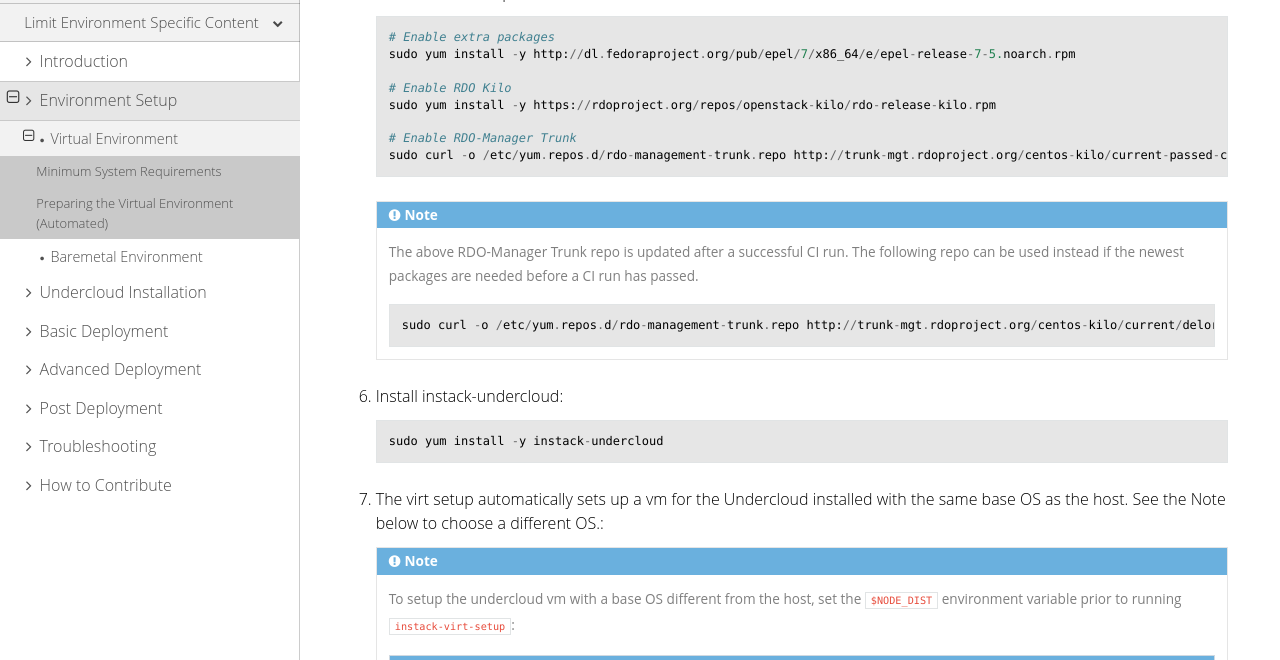
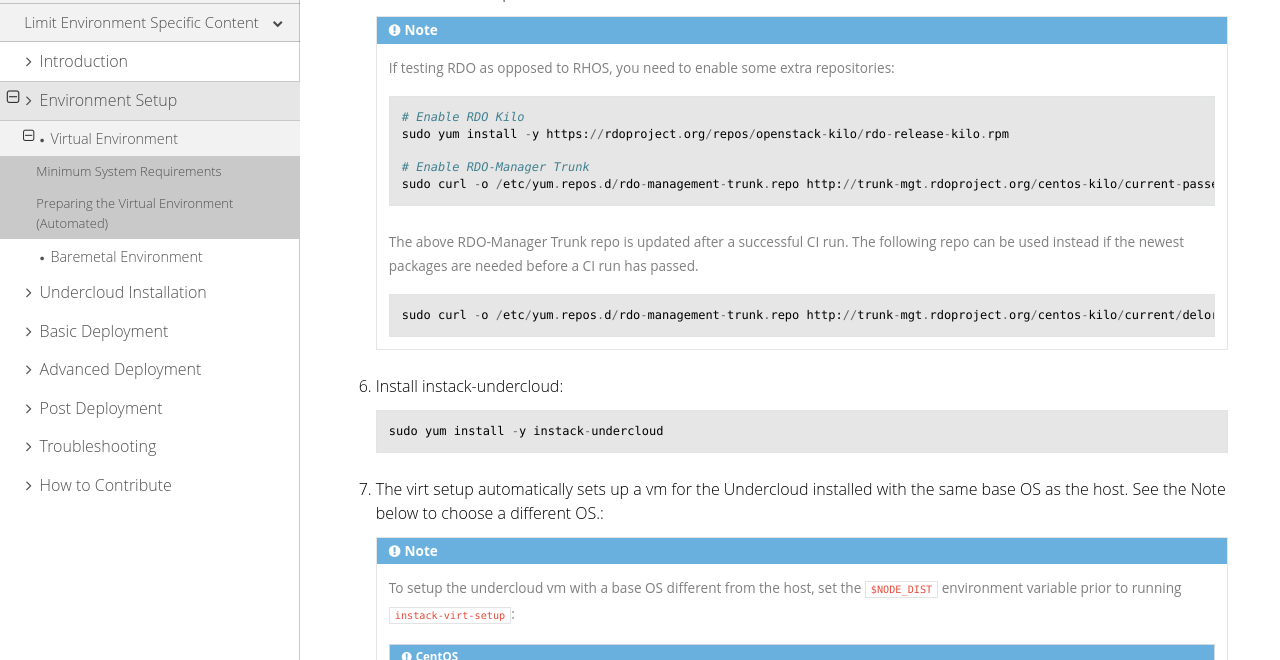
Before and after one commit to openstack-archive/instack-undercloud, a Sphinx documentation site: the page built from doc/source/environments/virtual.rst, in a window 1280 px wide and 900 px high, scrolled down 1122 px, cut to the strip 240-900 px from the top of the window. Built offline with Sphinx 7.4.7 and the Read the Docs theme 2.0.0, drawn with Linux system fonts in a browser that asks for light colours.

Commit message:
Change wording to make RHOS more prominent
Previous wording suggested that RHOS did not include RDO.
Also the wording was a double negative "if only" - "then skip".
This is intended to be less confusing.

Change-Id: I10d634a65e50c64295be6b1b9e766f73ebab832a

```diff
--- a/doc/source/environments/virtual.rst
+++ b/doc/source/environments/virtual.rst
@@ -129,22 +129,18 @@
               sudo yum install -y yum-utils
               sudo yum-config-manager --enable rhelosp-rhel-7-server-opt
 
-          .. note::
-             If testing only RHOS as opposed to RDO, all the needed repositories are
-             now enabled. Skip the step to enable RDO, epel, and RDO-Manager below.
+   .. note::
+     If testing RDO as opposed to RHOS, you need to enable some extra
+     repositories:
 
-   ::
+     ::
 
-       # Enable extra packages
-       sudo yum install -y http://dl.fedoraproject.org/pub/epel/7/x86_64/e/epel-release-7-5.noarch.rpm
+         # Enable RDO Kilo
+         sudo yum install -y https://rdoproject.org/repos/openstack-kilo/rdo-release-kilo.rpm
 
-       # Enable RDO Kilo
-       sudo yum install -y https://rdoproject.org/repos/openstack-kilo/rdo-release-kilo.rpm
+         # Enable RDO-Manager Trunk
+         sudo curl -o /etc/yum.repos.d/rdo-management-trunk.repo http://trunk-mgt.rdoproject.org/centos-kilo/current-passed-ci/delorean-rdo-management.repo
 
-       # Enable RDO-Manager Trunk
-       sudo curl -o /etc/yum.repos.d/rdo-management-trunk.repo http://trunk-mgt.rdoproject.org/centos-kilo/current-passed-ci/delorean-rdo-management.repo
-
-   .. note ::
      The above RDO-Manager Trunk repo is updated after a successful CI run. The following repo can be used instead if the newest packages are needed before a CI run has passed.
 
      ::
```
Also changed, not shown: doc/source/installation/installing.rst (+10 -10 lines).
